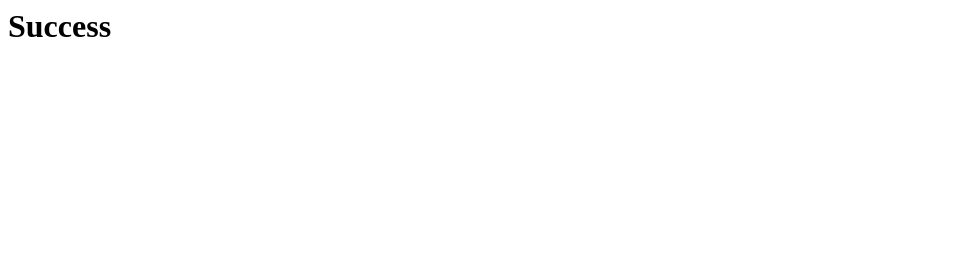
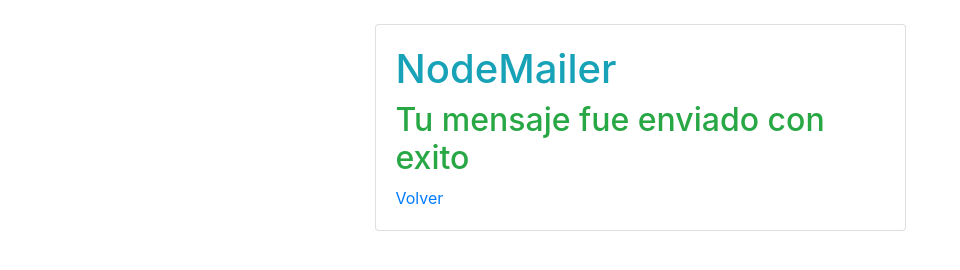
Before and after one commit to internick12/micorreo, a website: page src/public/success.html in a window 1280 px wide. Shown: the whole page, without its empty margins (0-960 px from the left). Drawn offline with nearby package versions, Linux system fonts and the light colour scheme.

Commit message:
success modificado

```diff
--- a/src/public/success.html
+++ b/src/public/success.html
@@ -1 +1,27 @@
-<h1>Success</h1>
+<!DOCTYPE html>
+<html lang="en">
+<head>
+    <meta charset="UTF-8">
+    <meta http-equiv="X-UA-Compatible" content="IE=edge">
+    <meta name="viewport" content="width=device-width, initial-scale=1.0">
+    <link rel="stylesheet" href="https://stackpath.bootstrapcdn.com/bootstrap/4.3.1/css/bootstrap.min.css" integrity="sha384-ggOyR0iXCbMQv3Xipma34MD+dH/1fQ784/j6cY/iJTQUOhcWr7x9JvoRxT2MZw1T" crossorigin="anonymous">
+    <link rel="stylesheet" href="main.css">
+    <title>Node mailer</title>
+</head>
+<body>
+    <div class="container p-4">
+
+        <div class="row">
+            <div class="col-md-6 offset-md-3">
+                <div class="card">
+                    <div class="card-body">
+                        <h1 class="text-info">NodeMailer</h1>
+                        <h2 class="text-success">Tu mensaje fue enviado con exito</h2>
+                        <a href="/">Volver</a>
+                    </div>
+                </div>
+            </div>
+        </div>
+    </div>
+</body>
+</html>
```
